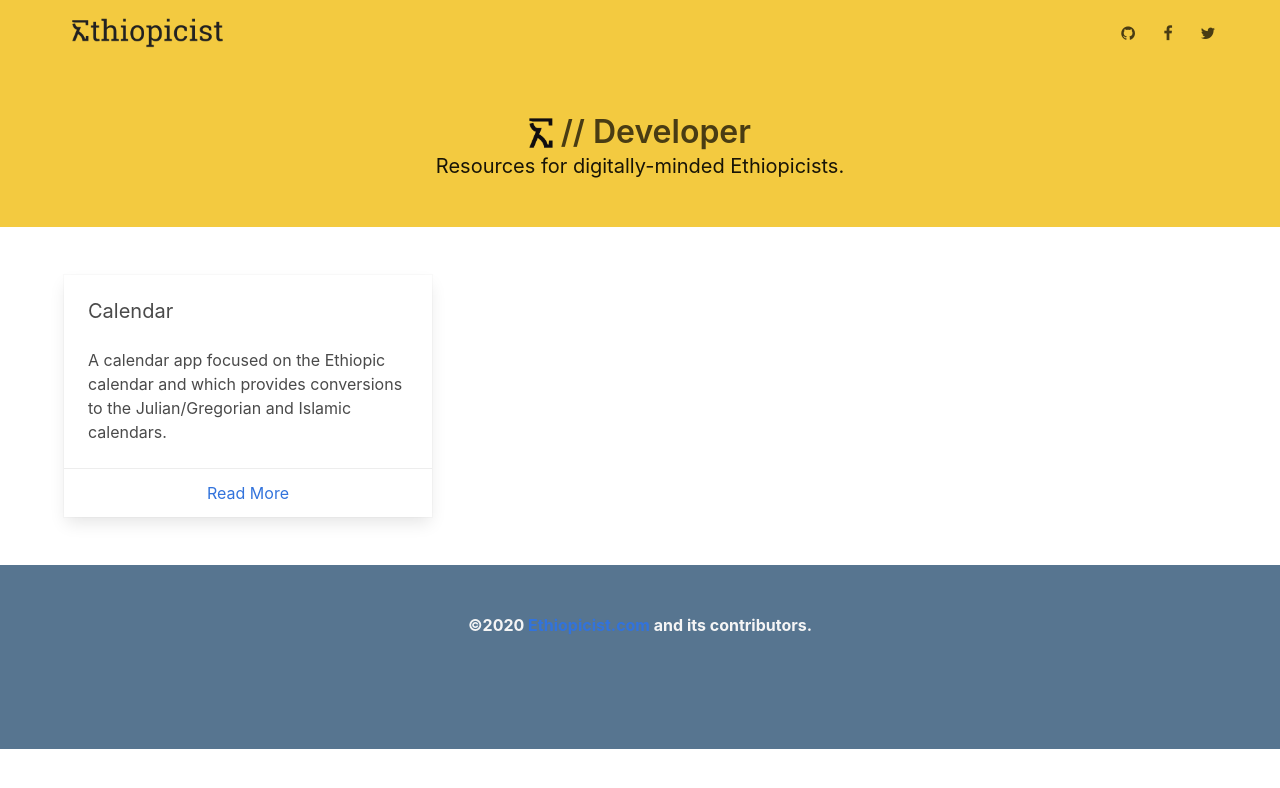
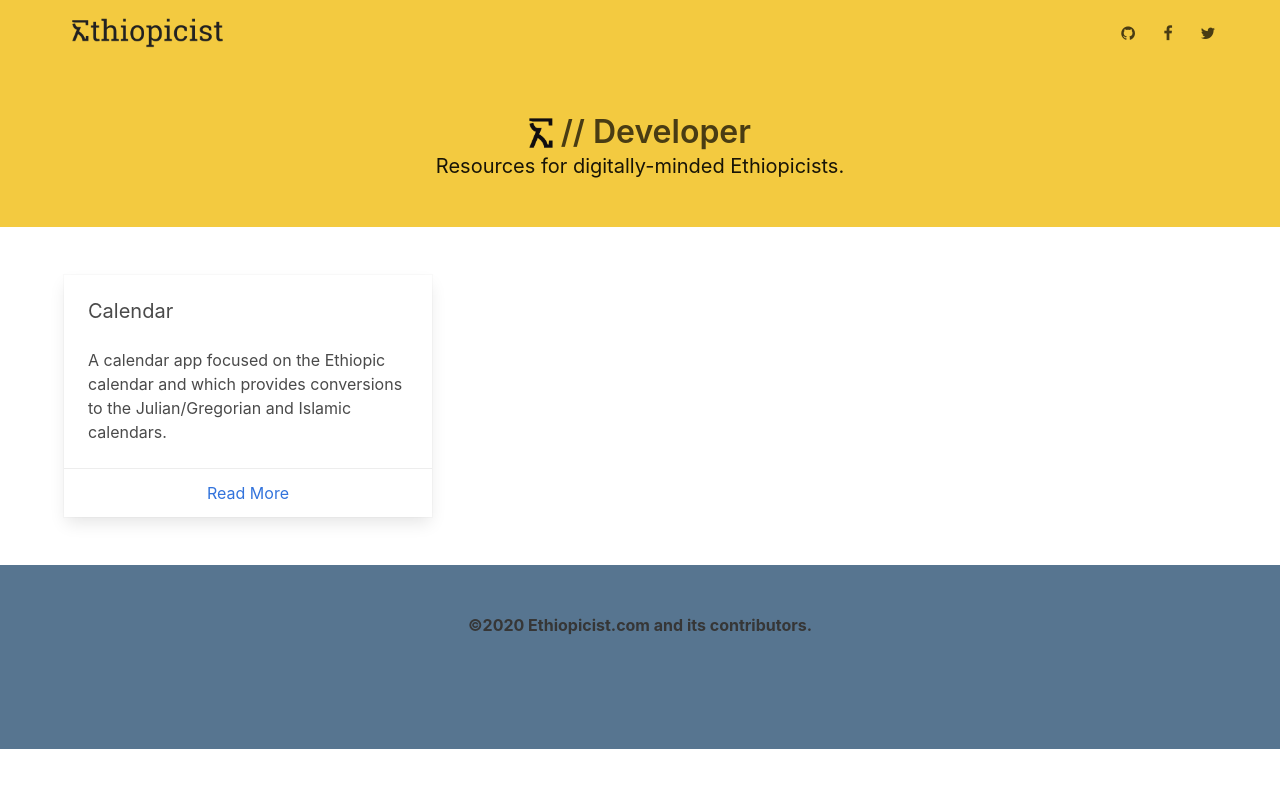
Before and after one commit to ethiopicist/ethiopicist.github.io, a Jekyll site: the page built from index.md, in a window 1280 px wide. Shown: the top 788 px of the page. Built offline with Jekyll 4.4.1, drawn with Linux system fonts in a browser that asks for light colours.

Commit message:
Fix link colours and breakpoints

```diff
--- a/_includes/footer.html
+++ b/_includes/footer.html
@@ -3,7 +3,7 @@
       <p>
         <strong>&copy;2020 <a href="https://ethiopicist.com">Ethiopicist.com</a> and its contributors.</strong>
       </p>
-      <p class="is-hidden-tablet">
+      <p class="is-hidden-desktop">
         <a href="https://github.com/ethiopicist/"><span class="icon"><i class="fa fa-github"></i></span></a>
         <a href="https://www.facebook.com/ethiopicist/" target="_blank"><span class="icon"><i class="fa fa-facebook-f"></i></span></a>
         <a href="https://twitter.com/ethiopicist" target="_blank"><span class="icon"><i class="fa fa-twitter"></i></span></a>
--- a/_sass/bulma.sass
+++ b/_sass/bulma.sass
@@ -14,5 +14,8 @@
 
 .footer
   background: $info
-  .content p strong
+  .content p
     color: $white-ter
+
+    a
+      color: inherit
```
